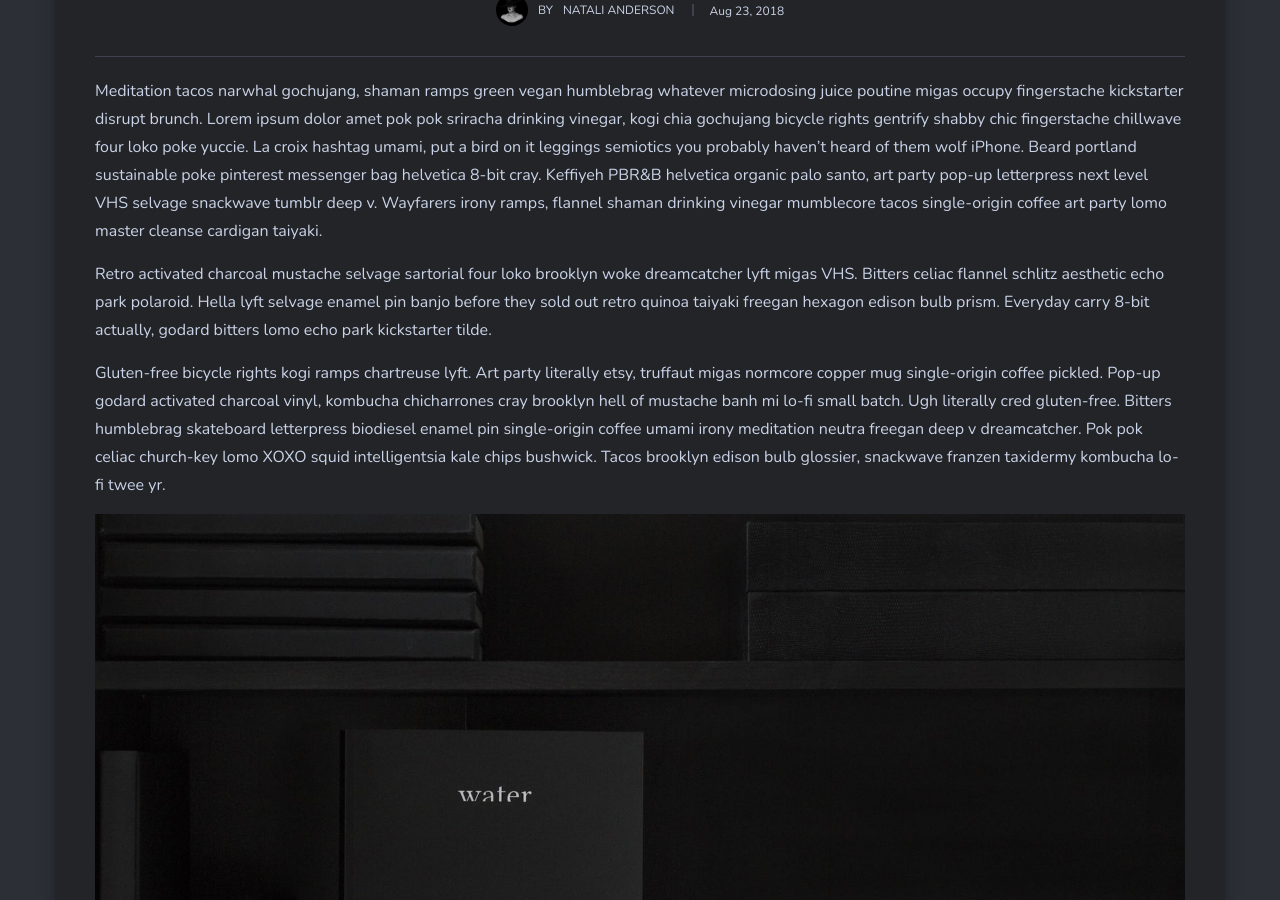
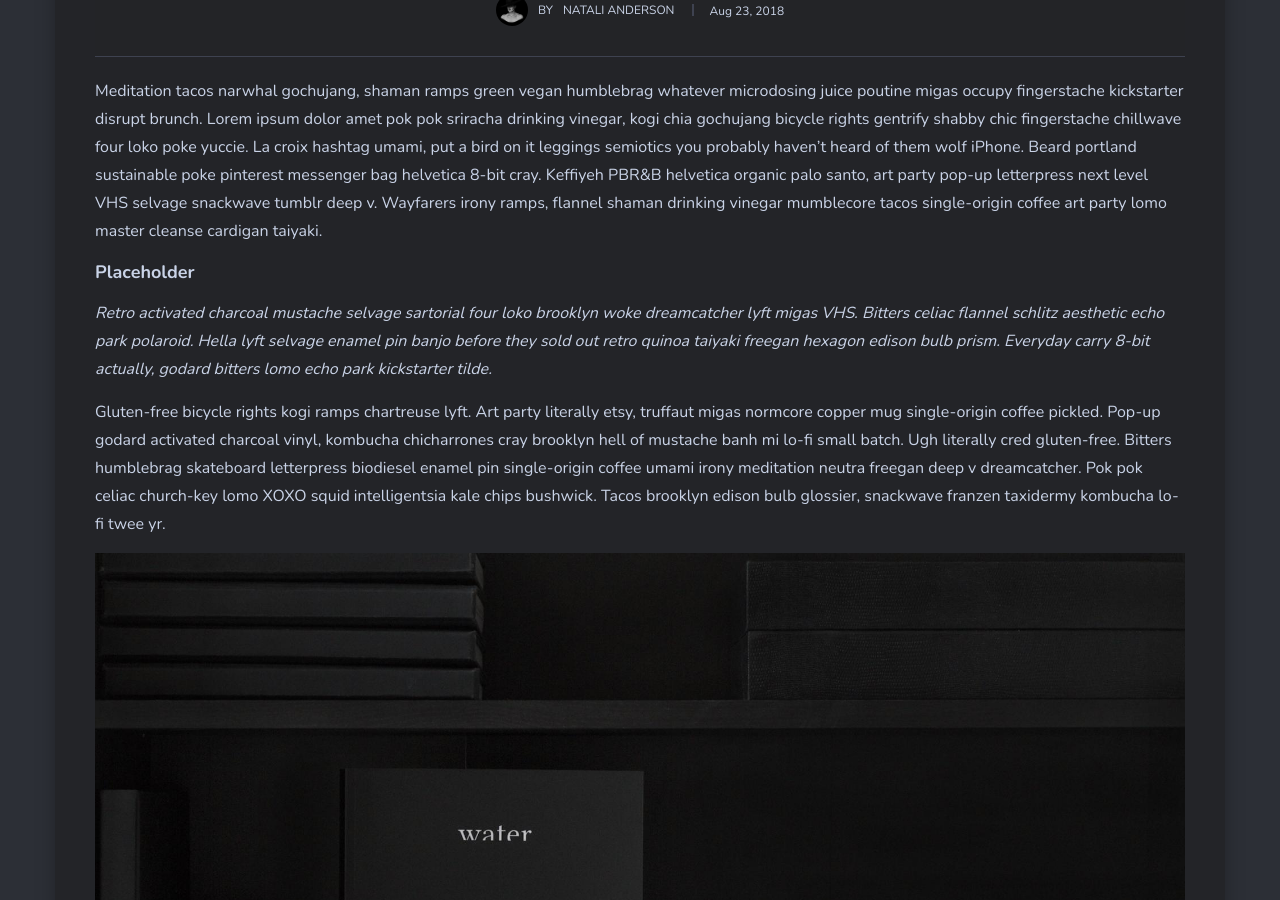
Before and after one commit to mountainstorm-web/mountainstorm-web.github.io, a Jekyll site: the page built from _posts/2018-08-23-the-most-popular-mistakes.markdown, in a window 1280 px wide and 900 px high, scrolled down 804 px. Built offline with Jekyll 4.4.1, drawn with Linux system fonts in a browser that asks for light colours; nearby versions of some CDN libraries.

Commit message:
Update from Forestry.io Richard Cooper updated _posts/2018-08-23-the-most-popular-mistakes.markdown

```diff
--- a/_posts/2018-08-23-the-most-popular-mistakes.markdown
+++ b/_posts/2018-08-23-the-most-popular-mistakes.markdown
@@ -8,7 +8,9 @@ tags: []
 ---
 Meditation tacos narwhal gochujang, shaman ramps green vegan humblebrag whatever microdosing juice poutine migas occupy fingerstache kickstarter disrupt brunch. Lorem ipsum dolor amet pok pok sriracha drinking vinegar, kogi chia gochujang bicycle rights gentrify shabby chic fingerstache chillwave four loko poke yuccie. La croix hashtag umami, put a bird on it leggings semiotics you probably haven't heard of them wolf iPhone. Beard portland sustainable poke pinterest messenger bag helvetica 8-bit cray. Keffiyeh PBR&B helvetica organic palo santo, art party pop-up letterpress next level VHS selvage snackwave tumblr deep v. Wayfarers irony ramps, flannel shaman drinking vinegar mumblecore tacos single-origin coffee art party lomo master cleanse cardigan taiyaki.
 
-Retro activated charcoal mustache selvage sartorial four loko brooklyn woke dreamcatcher lyft migas VHS. Bitters celiac flannel schlitz aesthetic echo park polaroid. Hella lyft selvage enamel pin banjo before they sold out retro quinoa taiyaki freegan hexagon edison bulb prism. Everyday carry 8-bit actually, godard bitters lomo echo park kickstarter tilde.
+##### Placeholder
+
+_Retro activated charcoal mustache selvage sartorial four loko brooklyn woke dreamcatcher lyft migas VHS. Bitters celiac flannel schlitz aesthetic echo park polaroid. Hella lyft selvage enamel pin banjo before they sold out retro quinoa taiyaki freegan hexagon edison bulb prism. Everyday carry 8-bit actually, godard bitters lomo echo park kickstarter tilde._
 
 Gluten-free bicycle rights kogi ramps chartreuse lyft. Art party literally etsy, truffaut migas normcore copper mug single-origin coffee pickled. Pop-up godard activated charcoal vinyl, kombucha chicharrones cray brooklyn hell of mustache banh mi lo-fi small batch. Ugh literally cred gluten-free. Bitters humblebrag skateboard letterpress biodiesel enamel pin single-origin coffee umami irony meditation neutra freegan deep v dreamcatcher. Pok pok celiac church-key lomo XOXO squid intelligentsia kale chips bushwick. Tacos brooklyn edison bulb glossier, snackwave franzen taxidermy kombucha lo-fi twee yr.
 
```
